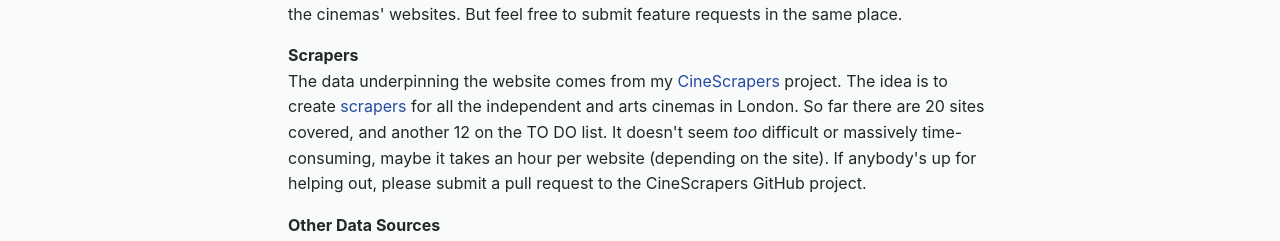
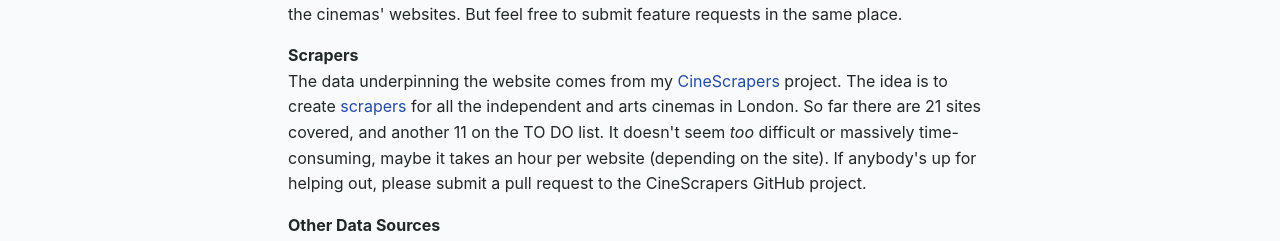
Before and after one commit to Joeboy/filmhose, a React (Vite) app: page /help in a window 1280 px wide. Shown: the part 354-595 px from the top of the page. Built offline with nearby package versions, Linux system fonts and the light colour scheme; no server answers.

Commit message:
Update for Cine Lumiere

```diff
--- a/src/components/About.tsx
+++ b/src/components/About.tsx
@@ -19,7 +19,7 @@ const About: React.FC = () => (
       <a href="https://en.wikipedia.org/wiki/Web_scraping">scrapers</a> that
       grab data from the individual cinema websites, and assemble it all in one
       place. This is still a work in progress. Right now I have scrapers for
-      twenty cinemas, with another twelve on the list.
+      twenty-one cinemas, with another 11 on the list.
     </p>
     <p>
       FilmHose is a <a href="https://react.dev/">React</a> app that lets you
--- a/src/components/CinemasList.tsx
+++ b/src/components/CinemasList.tsx
@@ -40,7 +40,6 @@ const CinemasList = () => {
 
       <ul>
         <li>BFI IMAX</li>
-        <li>Cine Lumiere, South Kensington</li>
         <li>The Nickel</li>
         <li>ActOne</li>
         <li>Ciné Reel</li>
--- a/src/components/HelpWanted.tsx
+++ b/src/components/HelpWanted.tsx
@@ -21,8 +21,8 @@ const HelpWanted: React.FC = () => (
       <a href="https://github.com/Joeboy/cinescrapers">CineScrapers</a> project.
       The idea is to create{' '}
       <a href="https://en.wikipedia.org/wiki/Web_scraping">scrapers</a> for all
-      the independent and arts cinemas in London. So far there are 20 sites
-      covered, and another 12 on the TO DO list. It doesn't seem <em>too</em>{' '}
+      the independent and arts cinemas in London. So far there are 21 sites
+      covered, and another 11 on the TO DO list. It doesn't seem <em>too</em>{' '}
       difficult or massively time-consuming, maybe it takes an hour per website
       (depending on the site). If anybody's up for helping out, please submit a
       pull request to the CineScrapers GitHub project.
```
